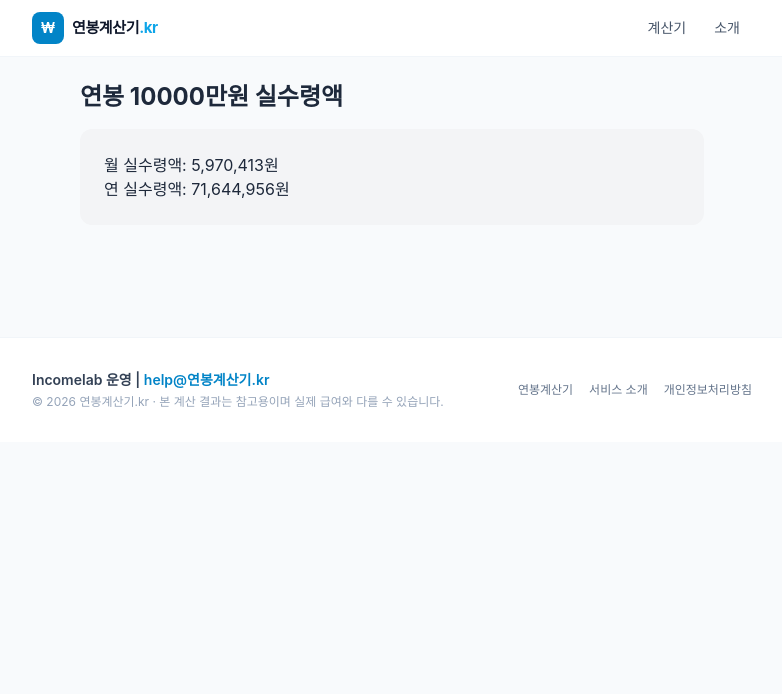
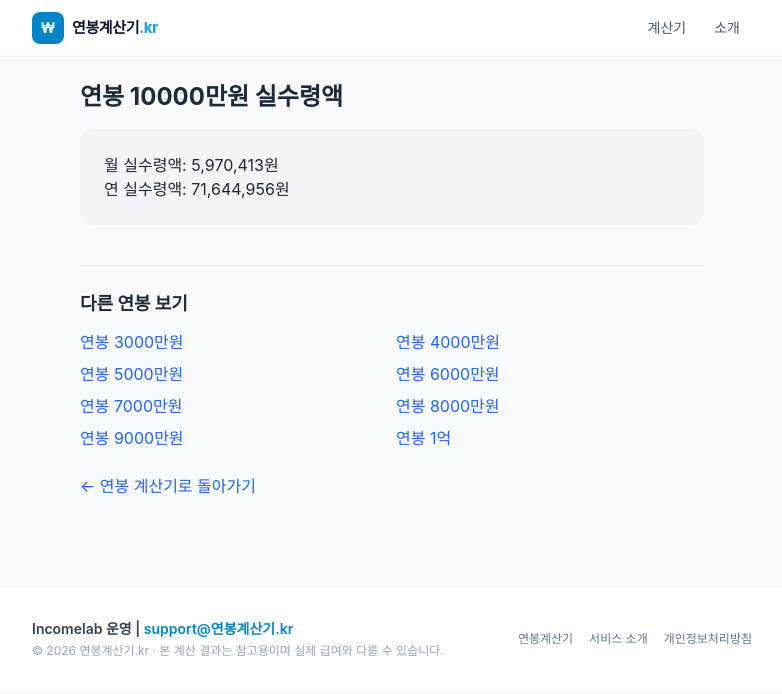
Before and after one commit to YG-coder/salary-calculator, a Next.js app: page /salary/10000 in a window 1280 px wide. Shown: the top 694 px of the page, without its empty margins (248-1030 px from the left). Built offline with nearby package versions, Linux system fonts and the light colour scheme; a web font is replaced by a local one.

Commit message:
연봉 상세 페이지 SEO 구조 및 내부 링크 추가

```diff
--- a/src/app/salary/[amount]/page.tsx
+++ b/src/app/salary/[amount]/page.tsx
@@ -5,7 +5,7 @@ export default async function SalaryDetailPage({
                                                }: {
     params: Promise<{ amount: string }>;
 }) {
-    const { amount } = await params; // 🔥 이게 핵심
+    const { amount } = await params;
 
     const parsed = parseInt(amount, 10);
 
@@ -31,6 +31,29 @@ export default async function SalaryDetailPage({
                 <p>월 실수령액: {formatKRW(result.monthlyNet)}</p>
                 <p>연 실수령액: {formatKRW(result.annualNet)}</p>
             </div>
+
+            {/* 🔥 연봉 리스트 네비게이션 */}
+            <div className="mt-10 border-t pt-6">
+                <h2 className="text-lg font-bold mb-3">다른 연봉 보기</h2>
+
+                <ul className="grid grid-cols-2 gap-2 text-blue-600">
+                    <li><a href="/salary/3000">연봉 3000만원</a></li>
+                    <li><a href="/salary/4000">연봉 4000만원</a></li>
+                    <li><a href="/salary/5000">연봉 5000만원</a></li>
+                    <li><a href="/salary/6000">연봉 6000만원</a></li>
+                    <li><a href="/salary/7000">연봉 7000만원</a></li>
+                    <li><a href="/salary/8000">연봉 8000만원</a></li>
+                    <li><a href="/salary/9000">연봉 9000만원</a></li>
+                    <li><a href="/salary/10000">연봉 1억</a></li>
+                </ul>
+            </div>
+
+            {/* 🔁 돌아가기 */}
+            <div className="mt-6">
+                <a href="/" className="text-blue-600">
+                    ← 연봉 계산기로 돌아가기
+                </a>
+            </div>
         </div>
     );
 }
--- a/src/lib/constants.ts
+++ b/src/lib/constants.ts
@@ -72,5 +72,5 @@ export const BASIC_DEDUCTION_PER_PERSON = 1_500_000
 // ── 사이트 정보 ───────────────────────────────────────────────
 export const SITE_URL      = 'https://연봉계산기.kr'
 export const SITE_NAME     = '연봉계산기.kr'
-export const OPERATOR_EMAIL = 'help@연봉계산기.kr'
+export const OPERATOR_EMAIL = 'support@연봉계산기.kr'
 export const OPERATOR_NAME  = 'Incomelab'
```
